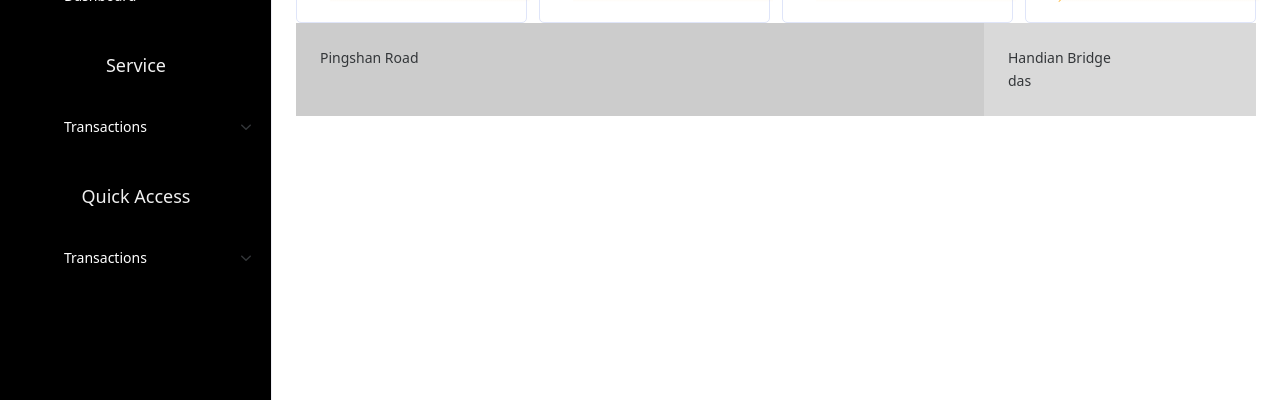
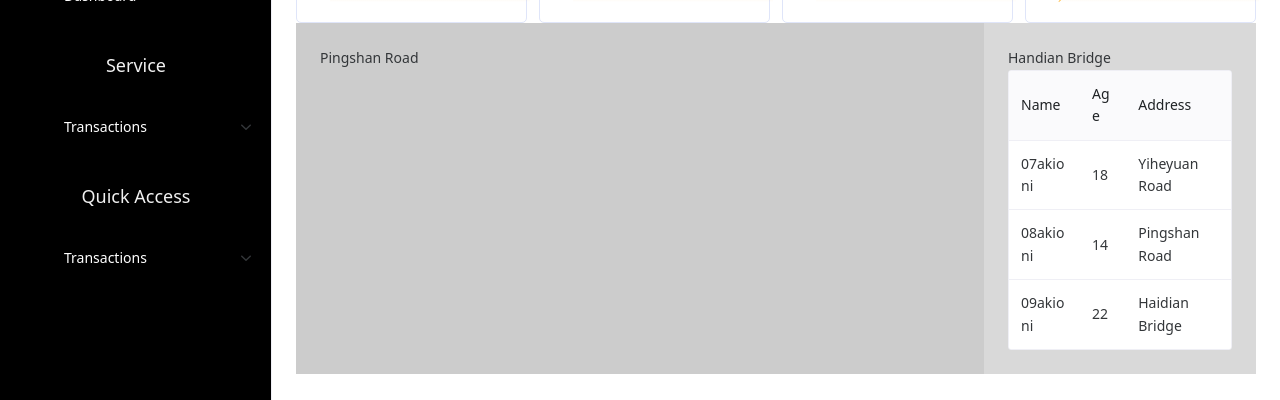
Before and after one commit to Asherbirdy/naiveUI_study, a Vue app: page / in a window 1280 px wide. Shown: the part 216-616 px from the top of the page. Built offline with nearby package versions, Linux system fonts and the light colour scheme; some icons are missing; a small style sheet from the web is missing; what mosha-vue-toastify would draw is missing.

Commit message:
marketCap 進度備份

```diff
--- a/package.json
+++ b/package.json
@@ -17,7 +17,6 @@
     "axios": "^0.27.2",
     "echarts": "^5.4.3",
     "mosha-vue-toastify": "^1.0.23",
-    "naive-ui": "^2.29.1",
     "nprogress": "^0.2.0",
     "pinia": "^2.0.13",
     "postcss": "^8.4.14",
@@ -40,6 +39,7 @@
     "@vue/tsconfig": "^0.1.3",
     "eslint": "^8.5.0",
     "eslint-plugin-vue": "^8.2.0",
+    "naive-ui": "^2.35.0",
     "prettier": "^2.5.1",
     "typescript": "~4.6.3",
     "unplugin-vue-components": "^0.19.6",
--- a/src/components/MarketCap.vue
+++ b/src/components/MarketCap.vue
@@ -1,3 +1,54 @@
 <template>
-  <div>das</div>
+  <n-data-table :columns="columns" :data="data" :row-props="rowProps" />
 </template>
+
+<script lang="ts">
+import { defineComponent } from "vue";
+
+export default defineComponent({
+  setup() {
+    return {
+      rowProps: (row: RowData) => {
+        return {
+          style: "cursor: pointer;",
+          onClick: () => {},
+        };
+      },
+      columns: [
+        {
+          title: "Name",
+          key: "name",
+        },
+        {
+          title: "Age",
+          key: "age",
+        },
+        {
+          title: "Address",
+          key: "address",
+        },
+      ],
+      data: [
+        {
+          key: 0,
+          name: "07akioni",
+          age: "18",
+          address: "Yiheyuan Road",
+        },
+        {
+          key: 1,
+          name: "08akioni",
+          age: "14",
+          address: "Pingshan Road",
+        },
+        {
+          key: 2,
+          name: "09akioni",
+          age: "22",
+          address: "Haidian Bridge",
+        },
+      ],
+    };
+  },
+});
+</script>
```
